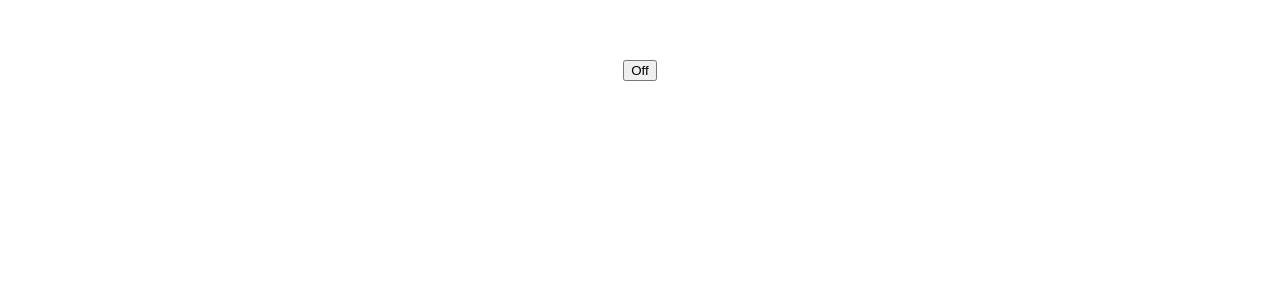
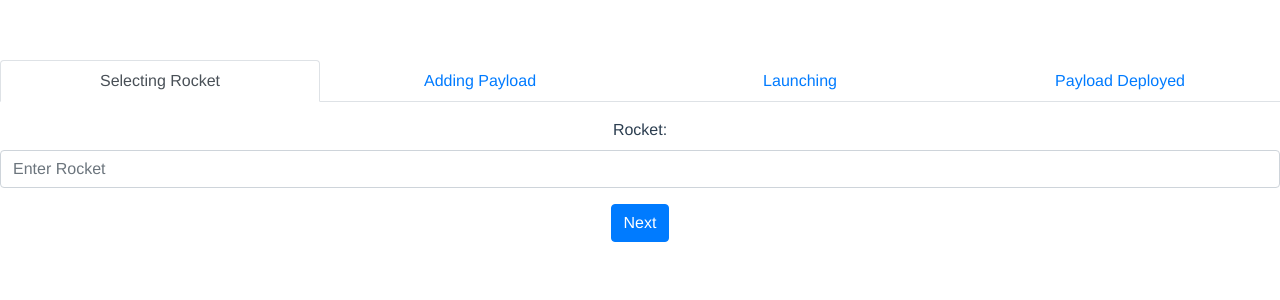
Before and after one commit to jzagalo/xstate, a Vue app: page / in a window 1280 px wide. Shown: the top 300 px of the page. Built offline with nearby package versions, Linux system fonts and the light colour scheme.

Commit message:
Multi-step Form using  XState

```diff
--- a/package.json
+++ b/package.json
@@ -8,6 +8,8 @@
     "lint": "vue-cli-service lint"
   },
   "dependencies": {
+    "bootstrap": "^4.5.0",
+    "bootstrap-vue": "^2.15.0",
     "core-js": "^3.6.5",
     "vue": "^2.6.11",
     "vue-class-component": "^7.2.3",
--- a/src/App.vue
+++ b/src/App.vue
@@ -1,14 +1,58 @@
 <template>
   <div id="app">
-    <button @click="send('TOGGLE')">
-        {{ current.matches("inactive") ? "Off" : "On" }}
-    </button>
+    <div>
+    <b-tabs content-class="mt-3" v-model="tabIndex" justified>
+        <b-tab title="Selecting Rocket" active>
+          <div v-if="current.matches('selectRocket')">
+            <b-form v-on:submit="onNext">
+              <b-form-group id="input-group-2" label="Rocket:" label-for="input-2">
+                <b-form-input
+                  id="input-2"
+                  v-model="context.rocket"
+                  required
+                  placeholder="Enter Rocket" ></b-form-input>
+              </b-form-group>
+              <b-button type="button" variant="primary" @click="onNext" >Next</b-button>
+              <!-- <b-button type="reset" variant="danger">Reset</b-button> -->
+            </b-form>
+          </div>
+        </b-tab>
+
+      <b-tab title="Adding Payload">
+        <b-form v-on:submit="onNext" v-if="current.matches('addingPayload')">
+          <b-form-group id="input-group-2" label="Payload:" label-for="input-2">
+            <b-form-input
+              id="input-2"
+              v-model="context.payload"
+              required
+              placeholder="Enter Rocket" ></b-form-input>
+          </b-form-group>
+          <b-button type="button" variant="primary" @click="onNext">Next</b-button>
+          <b-button type="button" variant="danger" @click="onPrev">Prev</b-button>
+        </b-form>
+      </b-tab>
+      <b-tab title="Launching">
+        <div v-if="current.matches('launching')">
+           We are lauching <strong>{{ current.context.payload}}</strong> on ("*")
+           <strong>{{ current.context.rocket }}</strong>(**) in
+           <strong> {{ current.context.timeToLaunch }}</strong> seconds
+        </div>
+      </b-tab>
+      <b-tab title="Payload Deployed">
+        <div v-if="current.matches('payloadDeployed')">
+          Deployed Playload
+        </div>
+      </b-tab>
+    </b-tabs>
+</div>
   </div>
 </template>
 
-<script lang="ts">
+<script lang="tsx">
 import { Component, Vue } from 'vue-property-decorator';
-import { Machine, interpret } from "xstate";
+import { Machine, interpret, assign } from "xstate";
+import 'bootstrap/dist/css/bootstrap.css';
+import 'bootstrap-vue/dist/bootstrap-vue.css';
 
 
 @Component
@@ -16,37 +60,95 @@ export default class App extends Vue {
 
   private toggleMachine = Machine({
     id: 'toggle',
-    context: {},
-    initial: 'inactive',
+    context: {
+      payload: '',
+      rocket: '',
+      timeToLaunch: 3,
+    },
+    initial: 'selectRocket',
     states: {
-      inactive: {
+      selectRocket: {
         on: {
-          TOGGLE: 'active'
+          NEXT: {
+            target : 'addingPayload',
+            cond: 'hasPayload',
+          },
         },
       },
-      active: {
+      addingPayload: {
         on: {
-          TOGGLE: 'inactive'
+          PREV: 'selectRocket',
+          NEXT: 'launching',
         }
       },
+      launching: {
+        invoke: {
+          src: () => (send) => {
+            const tim = window.setInterval(() =>{
+              send('TICK');
+            }, 1000);
+
+            return () => {
+              window.clearInterval(tim);
+            };
+          },
+        },
+        on: {
+          TICK:[
+            {
+              target: "payloadDeployed",
+              cond: 'isDeployable',
+            },
+            {
+              actions: ['sendTick']
+            },
+          ],
+        },
+      },
+      payloadDeployed: {},
     },
-  });
+    },
+    {
+      guards: {
+        hasPayload: (context) => context.rocket.length > 2,
+        isDeployable: (context) => context.timeToLaunch <= 0,
+      },
+      actions: {
+        sendTick: assign({
+          timeToLaunch: ({ timeToLaunch }) => timeToLaunch - 1,
+        }),
+      },
+    });
 
   private toggleService = interpret(this.toggleMachine);
   private current = this.toggleMachine.initialState;
   private context = this.toggleMachine.context;
+  private tabIndex = 1;
 
   private created(){
     this.toggleService.onTransition(state => {
-      this.current  = state;
+      this.current = state;
       this.context = state.context;
-    }).
-    start();
+    }).start();
   }
 
   private send(event: any){
     this.toggleService.send(event);
   }
+
+  private onNext(event: any) {
+    event.preventDefault();
+    this.send("NEXT");
+    this.tabIndex++;
+    console.log(this.current);
+  }
+
+  private onPrev(event: any) {
+    event.preventDefault();
+    this.send("PREV");
+    this.tabIndex--;
+  }
+
 }
 
 </script>
--- a/src/main.ts
+++ b/src/main.ts
@@ -1,8 +1,12 @@
 import Vue from 'vue'
 import App from './App.vue'
 import store from './store'
+import {BootstrapVue, IconsPlugin } from 'bootstrap-vue';
+
 
 Vue.config.productionTip = false
+Vue.use(BootstrapVue);
+Vue.use(IconsPlugin);
 
 new Vue({
   store,
```
Also changed, not shown: 1 other file (tests, documents, lock files or other folders).
